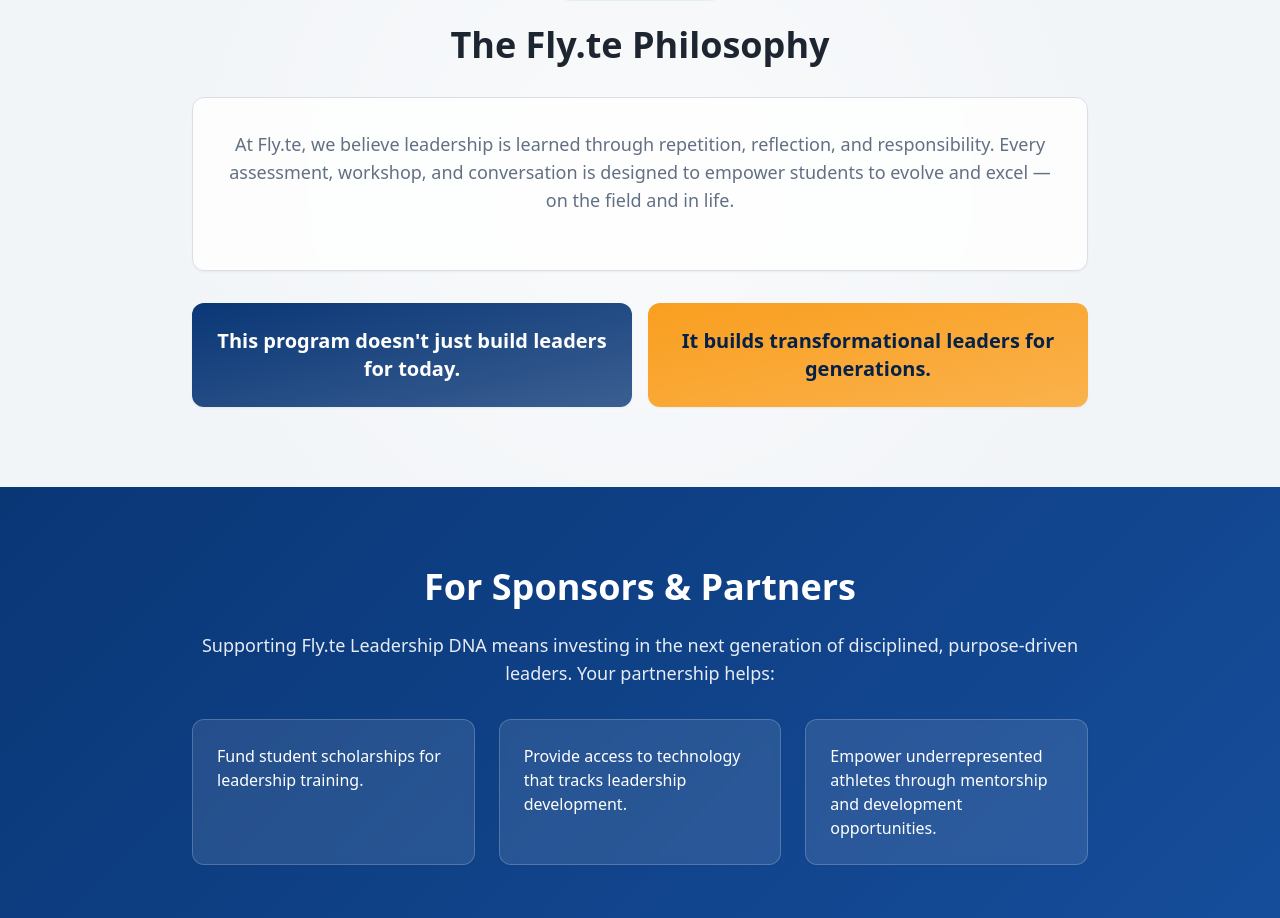
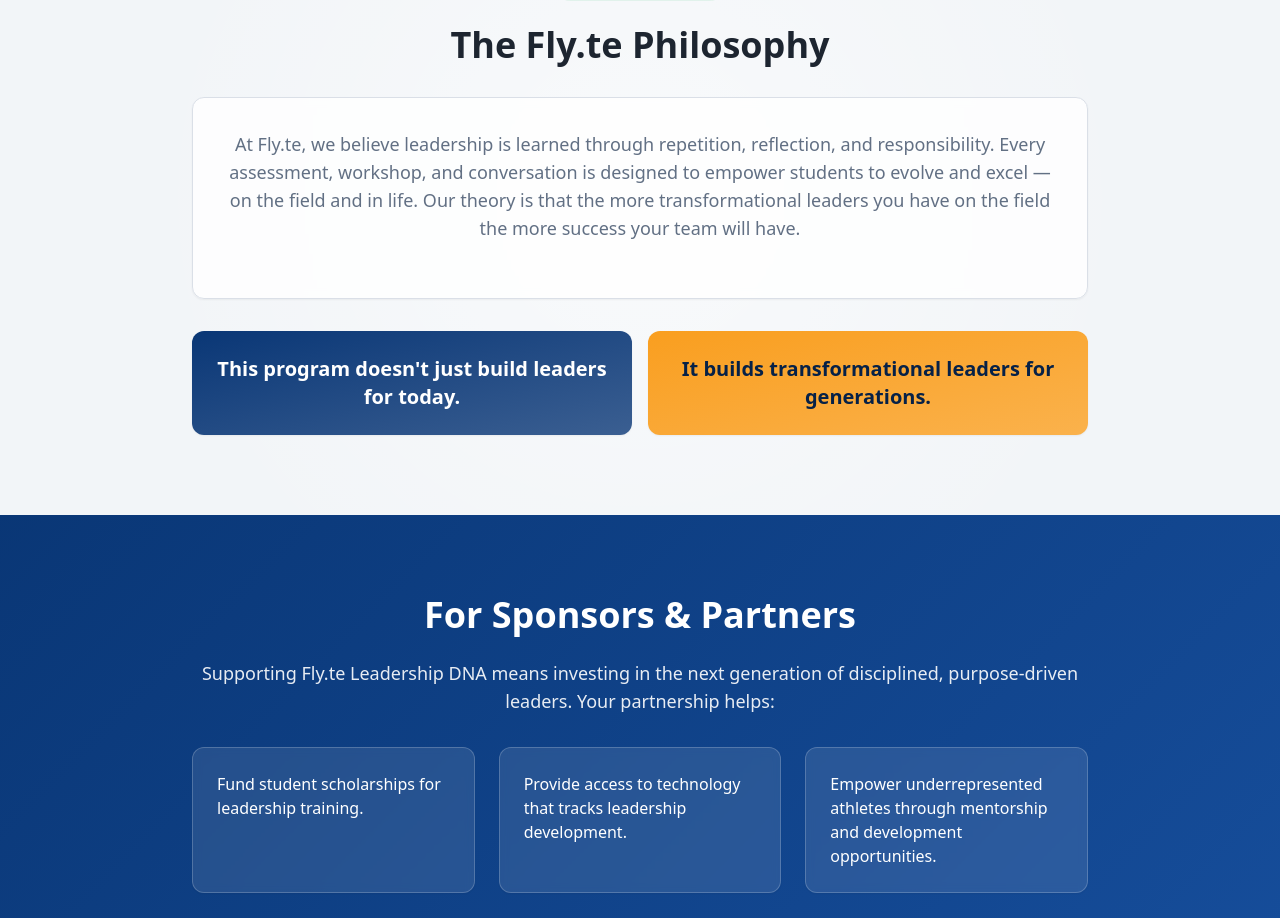
Before and after one commit to CoachLeRon7/flytedna, a React (Vite) app: page /about in a window 1280 px wide. Shown: the part 3820-4738 px from the top of the page. Built offline with nearby package versions, Linux system fonts and the light colour scheme; the HTML template or start-up script is replaced by a standard one; a web font is replaced by a local one.

Commit message:
Add leadership theory text

```diff
--- a/src/pages/About.tsx
+++ b/src/pages/About.tsx
@@ -325,6 +325,7 @@ const About = () => {
                 <p className="text-lg text-muted-foreground mb-6">
                   At Fly.te, we believe leadership is learned through repetition, reflection, and responsibility.
                   Every assessment, workshop, and conversation is designed to empower students to evolve and excel — on the field and in life.
+                  Our theory is that the more transformational leaders you have on the field the more success your team will have.
                 </p>
               </CardContent>
             </Card>
```
